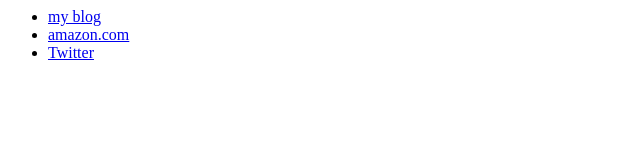
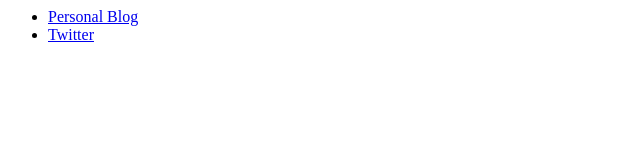
Before and after one commit to vscarpenter/vscarpenter.github.com, a plain HTML site: page index.html in a window 1280 px wide. Shown: the whole page, without its empty margins (0-640 px from the left). Drawn offline with Linux system fonts and the light colour scheme.

Commit message:
Updated index.html

```diff
--- a/index.html
+++ b/index.html
@@ -4,8 +4,7 @@
 </head>
 <body>
 <ul>
-<li><a href="http://www.j2eegeek.com/blog/">my blog</a></li>
-<li><a href="http://www.amazon.com/exec/obidos/redirect-home/learncctoday">amazon.com</a></li>
+<li><a href="http://www.j2eegeek.com/blog/">Personal Blog</a></li>
 <li><a href="http://www.twitter.com/vscarpenter">Twitter</a></li>
 
 
```
